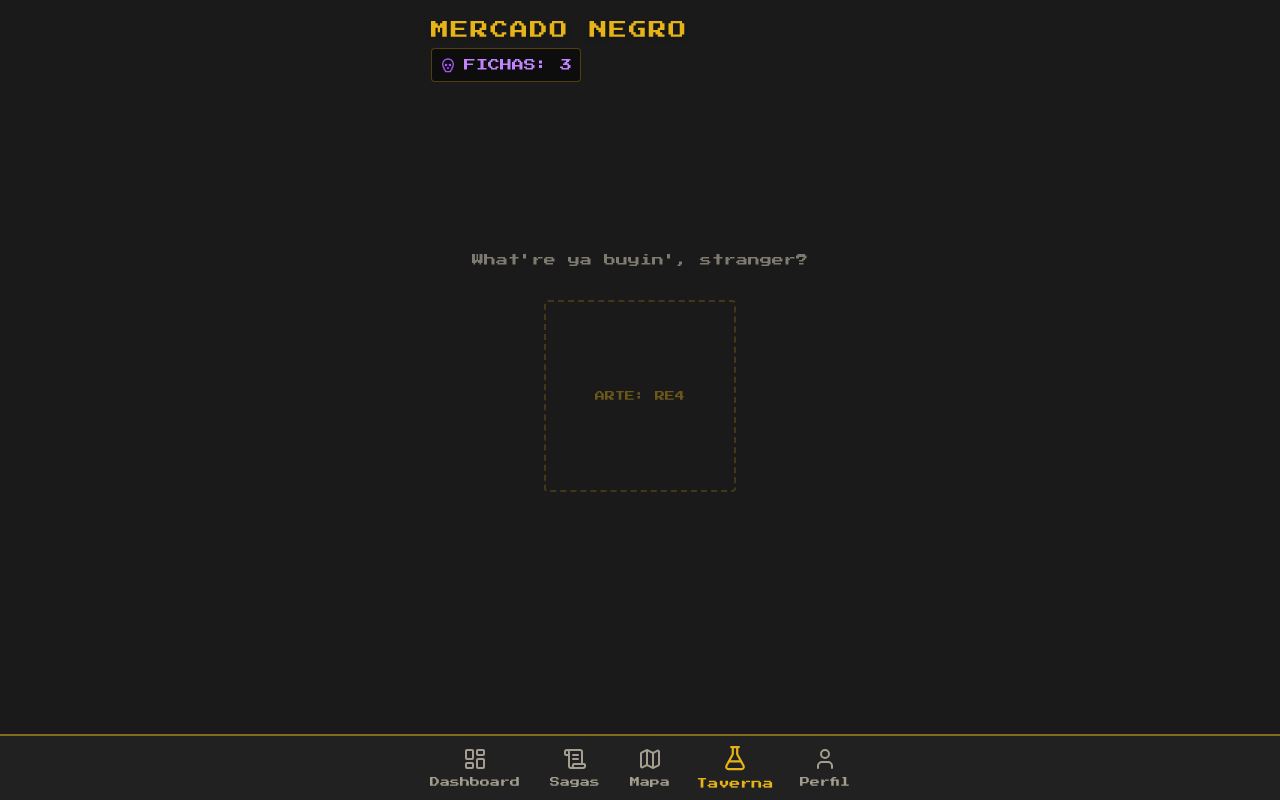
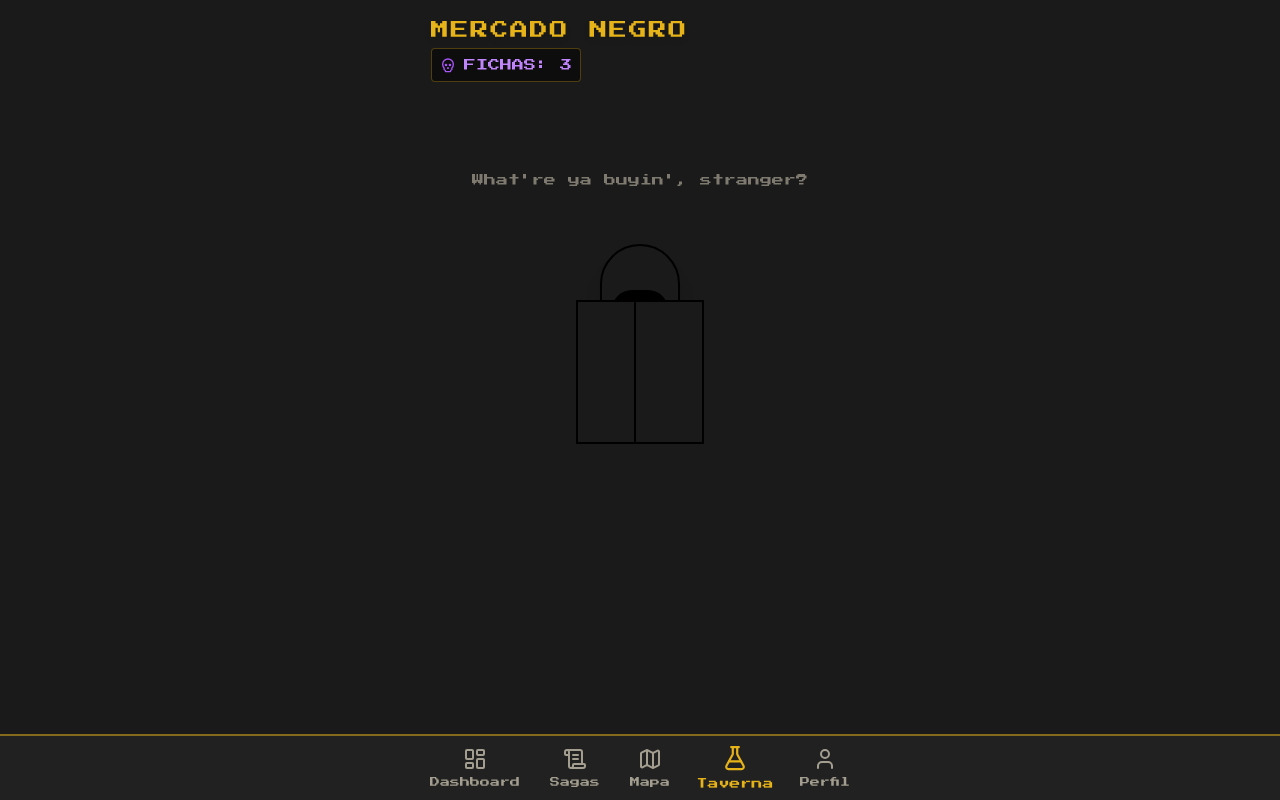
Before and after one commit to NetoPessoal-crypto/Life-RPG---Mestre-das-Sagas-MOCHA, a React (Vite) app: page /tavern in a window 1280 px wide. Built offline with nearby package versions, Linux system fonts and the light colour scheme.

Commit message:
Update TavernPage.tsx

```diff
--- a/src/react-app/pages/TavernPage.tsx
+++ b/src/react-app/pages/TavernPage.tsx
@@ -1,19 +1,51 @@
+import { useState } from 'react';
 import AppShell from '@/react-app/components/AppShell';
 import { useGame } from '@/react-app/context/GameContext';
 import { Skull } from 'lucide-react';
 
+// LISTA TEMPORÁRIA DE RECOMPENSAS (Depois vamos puxar das suas configurações)
+const LOOT_TABLE = [
+  "Vale 1 Hambúrguer sem culpa",
+  "1 Hora extra de videogame",
+  "Pular o treino de perna hoje",
+  "Comprar um jogo na Steam"
+];
+
 export default function TavernPage() {
-  const { state } = useGame();
+  const { state, spendTavernToken } = useGame();
 
-  // Lendo diretamente do Cérebro
   const skin = state.tavernSkin;
   const fichas = state.tavernTokens;
+
+  // Estados da Animação
+  const [isOpening, setIsOpening] = useState(false);
+  const [reward, setReward] = useState<string | null>(null);
+
+  const handleBuy = () => {
+    if (fichas <= 0 || isOpening) return;
+
+    spendTavernToken(1);
+    setIsOpening(true);
+    setReward(null);
+
+    // Tempo para a maleta cair e abrir
+    setTimeout(() => {
+      const randomReward = LOOT_TABLE[Math.floor(Math.random() * LOOT_TABLE.length)];
+      setReward(randomReward);
+    }, 1500);
+
+    // Fecha o casaco depois de 5 segundos
+    setTimeout(() => {
+      setIsOpening(false);
+      setReward(null);
+    }, 5000);
+  };
 
   return (
     <AppShell>
       <div className="relative min-h-[85vh] p-4 flex flex-col items-center justify-center overflow-hidden">
 
-        {/* HEADER DA TAVERNA: SALDO DE FICHAS */}
+        {/* HEADER DA TAVERNA */}
         <div className="absolute top-4 left-4 z-40 flex flex-col items-start">
           <h1 className="font-pixel text-primary text-lg tracking-widest drop-shadow-md">
             {skin === 're4' && "MERCADO NEGRO"}
@@ -23,26 +55,102 @@ export default function TavernPage() {
           </h1>
           <div className="flex items-center gap-2 mt-1 bg-black/50 p-2 border border-primary/30 rounded">
             <Skull className="w-4 h-4 text-purple-500" />
-            <span className="font-pixel text-xs text-purple-400">FICHAS: {fichas}</span>
+            <span className={`font-pixel text-xs ${fichas > 0 ? 'text-purple-400' : 'text-red-500'}`}>
+              FICHAS: {fichas}
+            </span>
           </div>
         </div>
 
         {/* ÁREA DO MERCADOR */}
         <div className="w-full max-w-sm mt-16 flex flex-col items-center">
-          <p className="font-pixel text-xs text-muted-foreground animate-pulse text-center">
-            {skin === 're4' && "What're ya buyin', stranger?"}
-            {skin === 'sombrio' && "O destino cobra seu preço..."}
-            {skin === 'rustico' && "Uma bebida e uma história?"}
-            {skin === 'cigana' && "As cartas não mentem, herói."}
+          <p className="font-pixel text-xs text-muted-foreground animate-pulse text-center h-4">
+            {skin === 're4' && !isOpening && "What're ya buyin', stranger?"}
+            {skin === 're4' && isOpening && "Hehehe... thank you!"}
+            {skin !== 're4' && "Skin em construção..."}
           </p>
 
-          <div className="w-48 h-48 border-2 border-dashed border-primary/20 mt-8 flex items-center justify-center rounded-lg">
-             {/* ESPAÇO ONDE A ARTE CSS VAI ENTRAR */}
-             <span className="font-pixel text-[10px] text-primary/40">ARTE: {skin.toUpperCase()}</span>
+          <div className="relative w-64 h-64 mt-8 flex items-center justify-center">
+
+             {/* O MERCADOR RE4 EM CSS */}
+             {skin === 're4' && (
+                <div
+                  className={`relative w-32 h-48 cursor-pointer transition-transform hover:scale-105 ${fichas <= 0 ? 'opacity-50 grayscale' : ''}`}
+                  onClick={handleBuy}
+                >
+                  {/* Fundo interno do casaco (o que aparece quando abre) */}
+                  <div className="absolute top-12 left-1/2 -translate-x-1/2 w-24 h-36 bg-[#0a0a0a] z-10 flex flex-col items-center pt-8 border-x-2 border-black">
+                     {/* "Itens" pendurados no casaco */}
+                     <div className="flex gap-4">
+                        <div className="w-2 h-4 bg-red-800 rounded-sm shadow-[0_0_5px_red]" />
+                        <div className="w-3 h-3 bg-blue-800 rounded-full shadow-[0_0_5px_blue]" />
+                     </div>
+                  </div>
+
+                  {/* O Capuz */}
+                  <div className="absolute -top-2 left-1/2 -translate-x-1/2 w-20 h-24 bg-[#1a1a1b] rounded-t-full border-2 border-black z-30 shadow-xl">
+                    {/* Sombra interna do rosto */}
+                    <div className="absolute bottom-2 left-1/2 -translate-x-1/2 w-14 h-10 bg-black rounded-full" />
+                    {/* Olhos Laranjas Brilhantes */}
+                    <div className="absolute bottom-6 left-5 w-2.5 h-1.5 bg-orange-500 rounded-full animate-pulse shadow-[0_0_10px_#f97316]" />
+                    <div className="absolute bottom-6 right-5 w-2.5 h-1.5 bg-orange-500 rounded-full animate-pulse shadow-[0_0_10px_#f97316]" />
+                  </div>
+
+                  {/* Aba Esquerda do Sobretudo */}
+                  <div className={`absolute top-12 left-0 w-[55%] h-36 bg-[#1a1a1b] border-2 border-black z-40 origin-top-left transition-all duration-700 ease-[cubic-bezier(0.175,0.885,0.32,1.275)] ${isOpening ? '-rotate-[25deg] -translate-x-2' : ''}`} />
+
+                  {/* Aba Direita do Sobretudo */}
+                  <div className={`absolute top-12 right-0 w-[55%] h-36 bg-[#1a1a1b] border-2 border-black z-40 origin-top-right transition-all duration-700 ease-[cubic-bezier(0.175,0.885,0.32,1.275)] ${isOpening ? 'rotate-[25deg] translate-x-2' : ''}`} />
+                </div>
+             )}
+
+             {/* ANIMAÇÃO DA MALETA CAINDO */}
+             {isOpening && skin === 're4' && (
+               <div className="absolute bottom-0 z-50 flex flex-col items-center briefcase-drop">
+                 <div className="w-16 h-10 bg-gray-400 border-2 border-gray-600 rounded-sm relative shadow-2xl">
+                   <div className="absolute -top-1 left-1/2 -translate-x-1/2 w-4 h-1 bg-gray-800" /> {/* Alça */}
+                   <div className="absolute top-1/2 left-1/2 -translate-x-1/2 -translate-y-1/2 w-2 h-2 bg-yellow-600 rounded-sm" /> {/* Fechadura */}
+                 </div>
+               </div>
+             )}
           </div>
+
+          {/* O RESULTADO DO LOOT */}
+          <div className="h-20 mt-4 flex items-center justify-center w-full">
+            {reward && (
+              <div className="bg-primary/10 border border-primary p-4 rounded-lg text-center animate-fade-in w-full max-w-[300px] relative overflow-hidden">
+                <div className="absolute inset-0 bg-primary/20 animate-pulse-fast pointer-events-none" />
+                <p className="font-pixel text-[8px] text-muted-foreground mb-1 uppercase">Recompensa Obtida:</p>
+                <p className="font-pixel text-xs text-primary drop-shadow-md">{reward}</p>
+              </div>
+            )}
+            {!reward && !isOpening && fichas <= 0 && (
+              <p className="font-pixel text-[8px] text-red-500 uppercase tracking-widest text-center">
+                Sem fichas. O mercado não aceita fiado.
+              </p>
+            )}
+          </div>
+
         </div>
+      </div>
 
-      </div>
+      <style>{`
+        @keyframes briefcaseDrop {
+          0% { transform: translateY(-50px) scale(0.5); opacity: 0; }
+          50% { transform: translateY(0px) scale(1); opacity: 1; }
+          70% { transform: translateY(-10px); }
+          100% { transform: translateY(0px); }
+        }
+        .briefcase-drop {
+          animation: briefcaseDrop 0.8s cubic-bezier(0.25, 0.46, 0.45, 0.94) forwards;
+        }
+        @keyframes fadeIn {
+          from { opacity: 0; transform: translateY(10px); }
+          to { opacity: 1; transform: translateY(0); }
+        }
+        .animate-fade-in {
+          animation: fadeIn 0.5s ease-out forwards;
+        }
+      `}</style>
     </AppShell>
   );
 }
```
